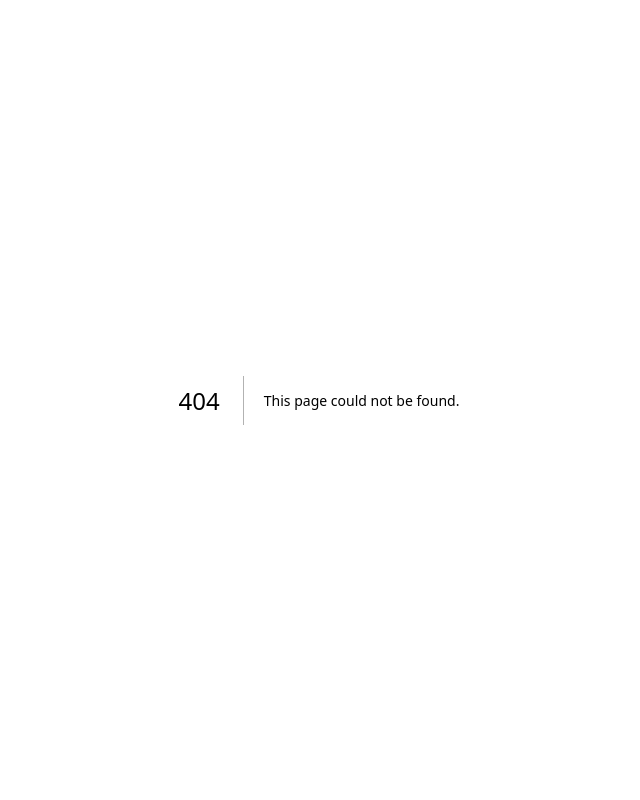
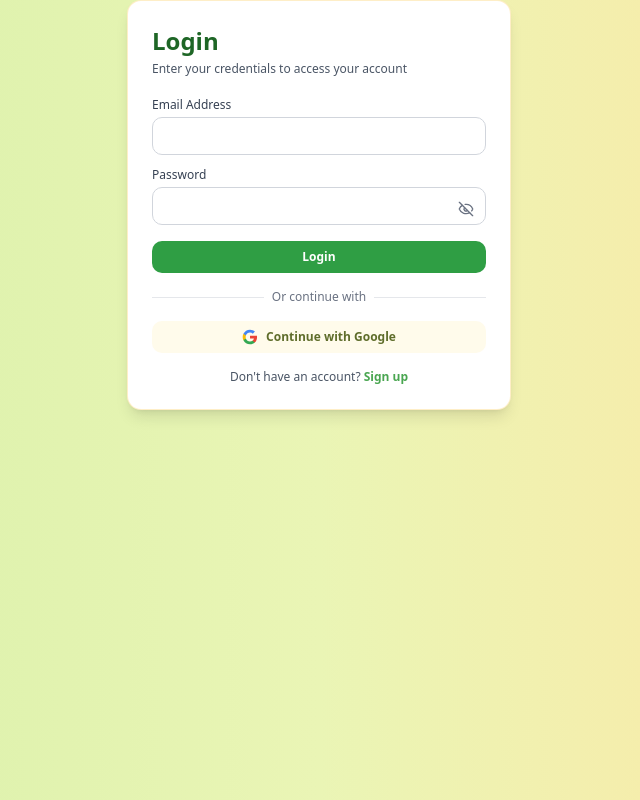
Before and after one commit to rishi-saran/indominus_maatre, a Next.js app: page /auth/login in a window 1280 px wide. Before the commit this address had no page. Shown: the whole page, without its empty margins (321-961 px from the left). Built offline with nearby package versions, Linux system fonts and the light colour scheme; no server answers.

Commit message:
Update dependencies and environment files for team setup

```diff
--- a/app/(app)/admin/finance/page.tsx
+++ b/app/(app)/admin/finance/page.tsx
@@ -394,7 +394,7 @@ export default function FinancePage() {
         <p className="text-xs text-gray-400 font-medium mb-6 relative z-10">Breakdown of platform earnings</p>
         <div className="h-[280px] w-full relative z-10">
           <ResponsiveContainer width="100%" height="100%">
-            <AreaChart data={commissionData}>
+            <AreaChart data={Array.isArray(commissionData) ? commissionData : []}>
               <defs>
                 <linearGradient id="commGrad" x1="0" y1="0" x2="0" y2="1">
                   <stop offset="5%" stopColor="#10b981" stopOpacity={0.2}/>
--- /dev/null
+++ b/app/auth/login/page.tsx
@@ -0,0 +1,181 @@
+'use client';
+
+import { useState } from 'react';
+import Link from 'next/link';
+import { useRouter } from 'next/navigation';
+import { AuthService } from '@/lib/services/auth.service';
+import { Eye, EyeOff } from 'lucide-react';
+
+export default function LoginPage() {
+  const router = useRouter();
+  const [email, setEmail] = useState('');
+  const [password, setPassword] = useState('');
+  const [showPassword, setShowPassword] = useState(false);
+  const [isLoading, setIsLoading] = useState(false);
+  const [error, setError] = useState('');
+
+  const handleSubmit = async (e: React.FormEvent) => {
+    e.preventDefault();
+    setIsLoading(true);
+    setError('');
+
+    if (!email || !password) {
+      setError('Please fill in all fields');
+      setIsLoading(false);
+      return;
+    }
+
+    try {
+      const response = await AuthService.login(email, password);
+
+      if (response.user && response.session) {
+        // Log the session object for backend debugging
+        console.log('[Auth] Supabase session after login:', response.session);
+
+        const userId = response.user.id;
+        const userEmail = response.user.email || email;
+        // Get role from user_metadata (Supabase default)
+        const userRole = response.user.user_metadata?.role || 'customer';
+
+        localStorage.setItem('user_id', userId);
+        localStorage.setItem('user_email', userEmail);
+        localStorage.setItem('user_role', userRole);
+        document.cookie = `user_id=${userId}; path=/; max-age=${7 * 24 * 60 * 60}; SameSite=Lax`;
+        document.cookie = `user_email=${encodeURIComponent(userEmail)}; path=/; max-age=${7 * 24 * 60 * 60}; SameSite=Lax`;
+        document.cookie = `user_role=${userRole}; path=/; max-age=${7 * 24 * 60 * 60}; SameSite=Lax`;
+
+          // Store access_token as adminToken for admin-protected endpoints
+          if (response.session.access_token) {
+            localStorage.setItem('adminToken', response.session.access_token);
+          }
+        // Redirect based on role
+        if (
+          userEmail === 'maathre@gmail.com' &&
+          userId === 'd1f75355-5e06-4729-a12e-05d9c979bd3b' &&
+          userRole === 'admin'
+        ) {
+          router.push('/admin/dashboard');
+        } else {
+          router.push('/landing');
+        }
+      } else {
+        setError('Login failed. Please try again.');
+      }
+    } catch (err: unknown) {
+      if (err instanceof Error) {
+        setError(err.message);
+      } else {
+        setError('Login failed. Please try again.');
+      }
+    } finally {
+      setIsLoading(false);
+    }
+  };
+
+  const handleGoogleLogin = async () => {
+    setIsLoading(true);
+    setError('');
+    try {
+      setError('Google login coming soon');
+    } catch (err) {
+      setError('Google login failed. Please try again.');
+    } finally {
+      setIsLoading(false);
+    }
+  };
+
+  return (
+    <div className="w-full max-w-sm mx-auto">
+      <div className="bg-white rounded-xl shadow-lg overflow-hidden border border-[var(--spiritual-yellow)]/30">
+        <div className="p-6">
+          <div className="mb-5">
+            <h1 className="text-2xl font-[var(--font-playfair)] font-semibold text-[var(--spiritual-green-dark)] mb-1">Login</h1>
+            <p className="text-gray-600 text-xs">Enter your credentials to access your account</p>
+          </div>
+
+          {error && (
+            <div className="bg-red-50 border border-red-200 text-red-700 px-3 py-2 rounded text-xs mb-3">
+              {error}
+            </div>
+          )}
+
+          <form onSubmit={handleSubmit} className="space-y-3">
+            <div>
+              <label htmlFor="email" className="block text-xs font-medium text-gray-700 mb-1">
+                Email Address
+              </label>
+              <input
+                id="email"
+                type="email"
+                value={email}
+                onChange={(e) => setEmail(e.target.value)}
+                required
+                className="w-full px-3 py-2 text-sm border border-gray-300 rounded-lg bg-white focus:outline-none focus:ring-2 focus:ring-gray-400 focus:border-transparent text-gray-900"
+              />
+            </div>
+
+            <div className="relative">
+              <label htmlFor="password" className="block text-xs font-medium text-gray-700 mb-1">
+                Password
+              </label>
+              <input
+                id="password"
+                type={showPassword ? 'text' : 'password'}
+                value={password}
+                onChange={(e) => setPassword(e.target.value)}
+                required
+                className="w-full px-3 py-2 pr-10 text-sm border border-gray-300 rounded-lg bg-white focus:outline-none focus:ring-2 focus:ring-gray-400 focus:border-transparent text-gray-900"
+              />
+              <button
+                type="button"
+                aria-label={showPassword ? 'Hide password' : 'Show password'}
+                onClick={() => setShowPassword((prev) => !prev)}
+                className="absolute right-3 bottom-2 text-gray-500 hover:text-gray-700"
+              >
+                {showPassword ? <Eye className="w-4 h-4" /> : <EyeOff className="w-4 h-4" />}
+              </button>
+            </div>
+
+            <button
+              type="submit"
+              disabled={isLoading}
+              className="w-full px-4 py-2 font-bold text-xs text-white bg-[#2f9e44] hover:bg-[#268a3b] transition-colors flex items-center justify-center gap-2 disabled:opacity-50 mt-4 cursor-pointer rounded-lg hover:-translate-y-1"
+            >
+              {isLoading ? 'Logging in...' : 'Login'}
+            </button>
+          </form>
+
+          <div className="relative my-4">
+            <div className="absolute inset-0 flex items-center">
+              <div className="w-full border-t border-gray-200"></div>
+            </div>
+            <div className="relative flex justify-center text-xs">
+              <span className="px-2 bg-white text-gray-500">Or continue with</span>
+            </div>
+          </div>
+
+          <button
+            onClick={handleGoogleLogin}
+            disabled={isLoading}
+            className="w-full px-4 py-2 font-bold text-xs text-[#5f6d2b] hover:text-[#5f6d2b] bg-amber-50 hover:bg-amber-100 transition-colors flex items-center justify-center gap-2 disabled:opacity-50 cursor-pointer rounded-lg group"
+          >
+            <svg className="w-4 h-4 group-hover:scale-125 transition-transform" viewBox="0 0 24 24">
+              <path fill="#EA4335" d="M22.56 12.25c0-.78-.07-1.53-.2-2.25H12v4.26h5.92c-.26 1.37-1.04 2.53-2.21 3.31v2.77h3.57c2.08-1.92 3.28-4.74 3.28-8.09z" />
+              <path fill="#34A853" d="M12 23c2.97 0 5.46-.98 7.28-2.66l-3.57-2.77c-.98.66-2.23 1.06-3.71 1.06-2.86 0-5.29-1.93-6.16-4.53H2.18v2.84C3.99 20.53 7.7 23 12 23z" />
+              <path fill="#FBBC05" d="M5.84 14.09c-.22-.66-.35-1.36-.35-2.09s.13-1.43.35-2.09V7.07H2.18C1.43 8.55 1 10.22 1 12s.43 3.45 1.18 4.93l2.85-2.22.81-.62z" />
+              <path fill="#4285F4" d="M12 5.38c1.62 0 3.06.56 4.21 1.64l3.15-3.15C17.45 2.09 14.97 1 12 1 7.7 1 3.99 3.47 2.18 7.07l3.66 2.84c.87-2.6 3.3-4.53 6.16-4.53z" />
+            </svg>
+            Continue with Google
+          </button>
+
+          <div className="mt-4 text-center text-xs">
+            <span className="text-gray-600">Don't have an account? </span>
+            <Link href="/signup" className="text-[var(--spiritual-green)] hover:underline font-semibold">
+              Sign up
+            </Link>
+          </div>
+        </div>
+      </div>
+    </div>
+  );
+}
--- a/app/layout.tsx
+++ b/app/layout.tsx
@@ -20,7 +20,7 @@ const playfair = Playfair_Display({
 });
 
 export const metadata: Metadata = {
-  title: "Maathre - India's #1 Spiritual Platform",
+  title: "Maathre",
   description: "Book vedic rituals, join live darshans, and shop authentic spiritual products. Experience divinity in a modern way.",
   keywords: ["spiritual", "puja", "pandit", "temple", "vedic", "rituals", "darshan", "hindu"],
 };
@@ -32,6 +32,9 @@ export default function RootLayout({
 }>) {
   return (
     <html lang="en" suppressHydrationWarning data-scroll-behavior="smooth">
+      <head>
+        <link rel="icon" type="image/png" href="/maathre.png" />
+      </head>
       <body
         className={`${geistSans.variable} ${geistMono.variable} ${playfair.variable} antialiased min-h-screen bg-gradient-to-r from-[#d6f0a8] via-[#eaf5b5] to-[#ffe6a3]`}
         suppressHydrationWarning
```
